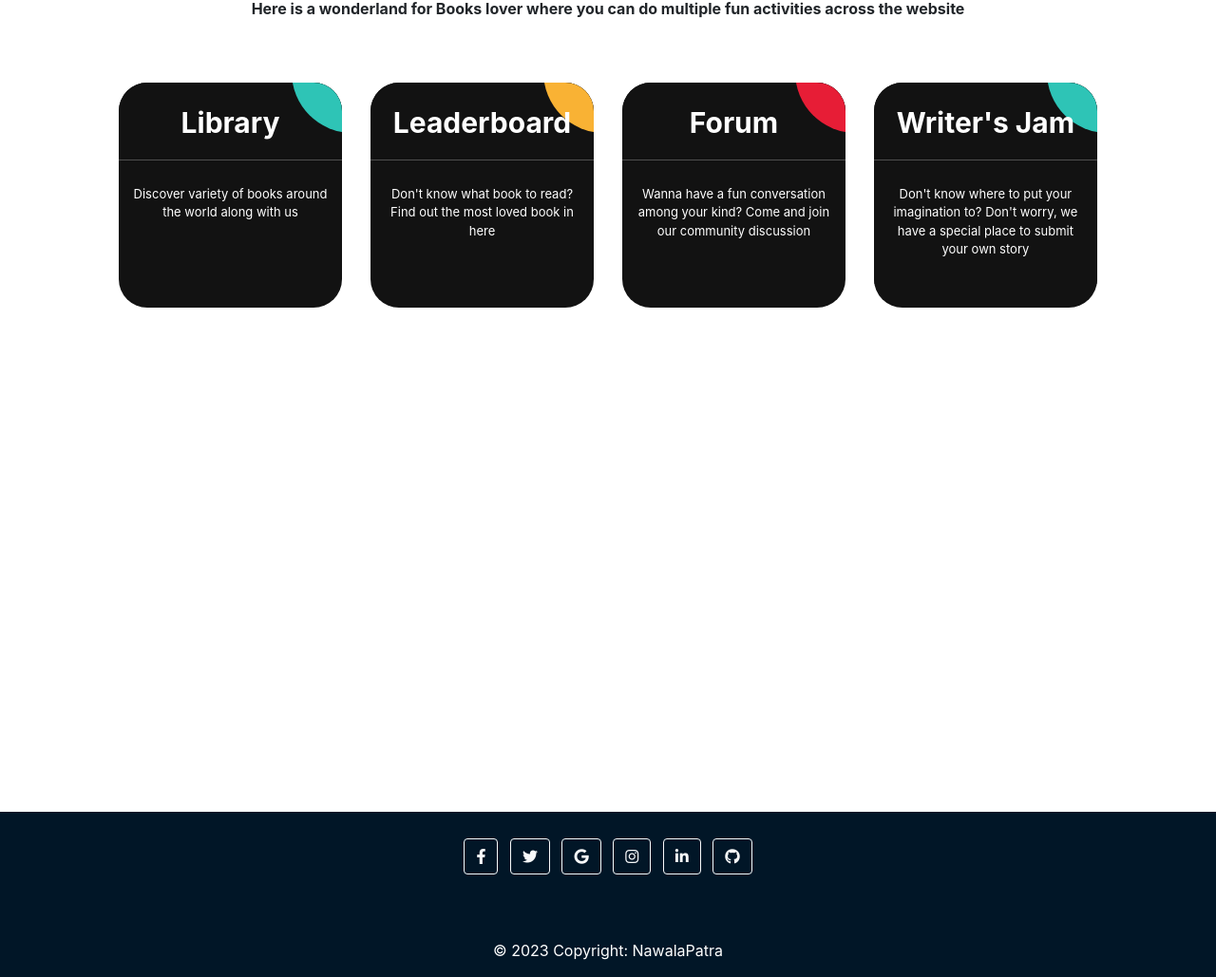
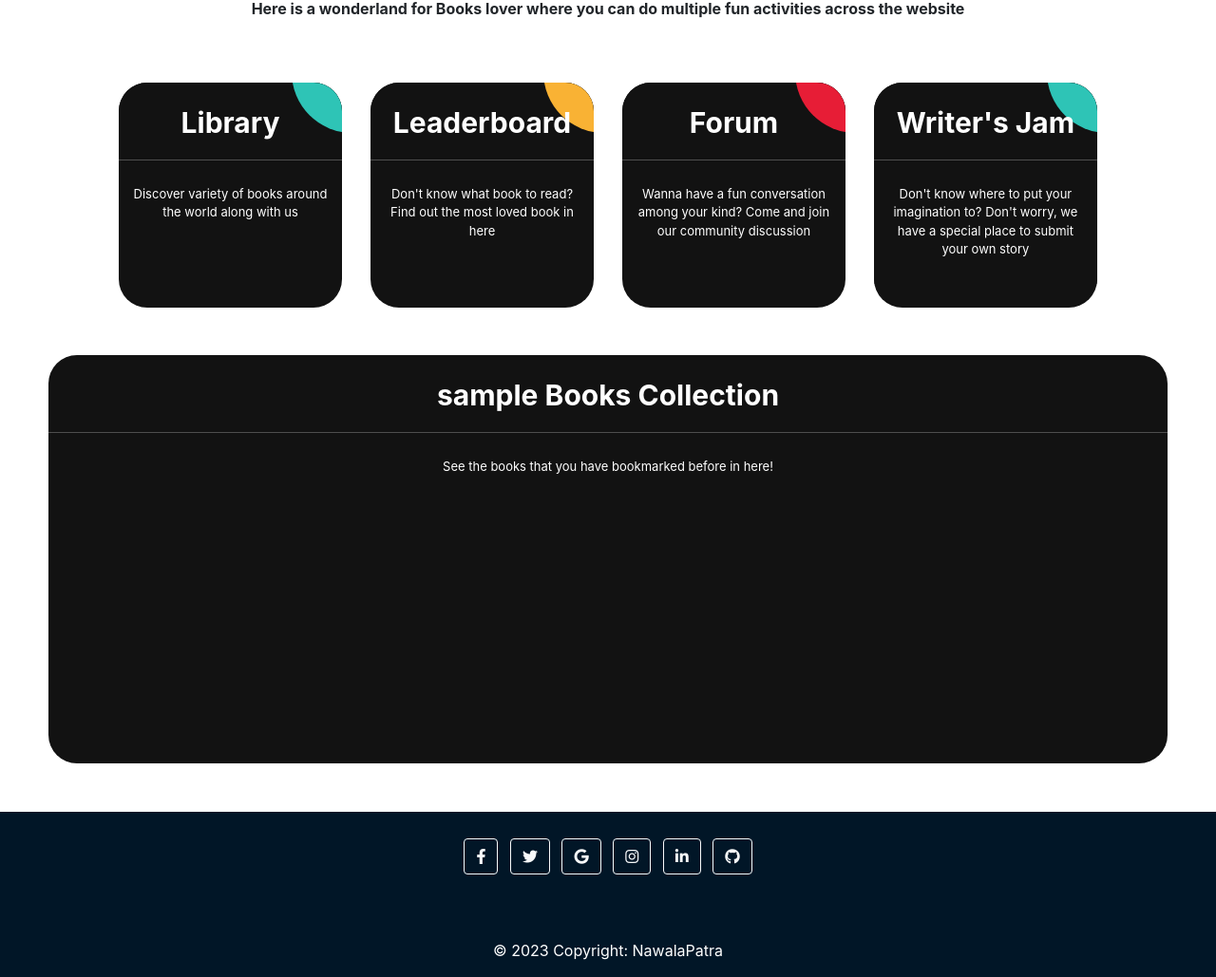
Before and after one commit to NawalaPatra-e12/NawalaPatra, a Django app: page / in a window 1280 px wide. Shown: the part 259-1288 px from the top of the page at 95% size. Run offline with Django 4.2, Linux system fonts and the light colour scheme; the visitor is signed in with stand-in values (Sample User, id 1); parts of the project's set-up code (start-up, migrations or seed data) failed here and were passed over; some libraries are stand-ins or nearby versions.

Commit message:
azkan: fix landing page html

```diff
--- a/main/templates/main.html
+++ b/main/templates/main.html
@@ -68,7 +68,7 @@
     </div>
 
     {% if user.is_authenticated %}
-    <div id="mybooks-section" style="height: 430px;">
+    <div id="mybooks-section" style="height: 430px; background-color: #121212; border-radius: 30px;">
         <div class="mybooks_item" style="border: 3px black;">
             <a href="/mybooks/" class="book_link">
                 <div class="item_title">
--- a/main/views.py
+++ b/main/views.py
@@ -17,7 +17,7 @@ def show_main(request):
         user_profile = request.user
         bookmarked = Bookmark.objects.filter(user=user_profile)
         bookmarked_books = []
-        counter = 0;
+        counter = 0
         for bookmark in bookmarked:
             book = {
                     "title": bookmark.book.title,
@@ -34,6 +34,7 @@ def show_main(request):
         context = {
             'bookmarked' : bookmarked_books,
         }
+
         return render(request, "main.html", context)
     else:
         return render(request, "main.html")
```
